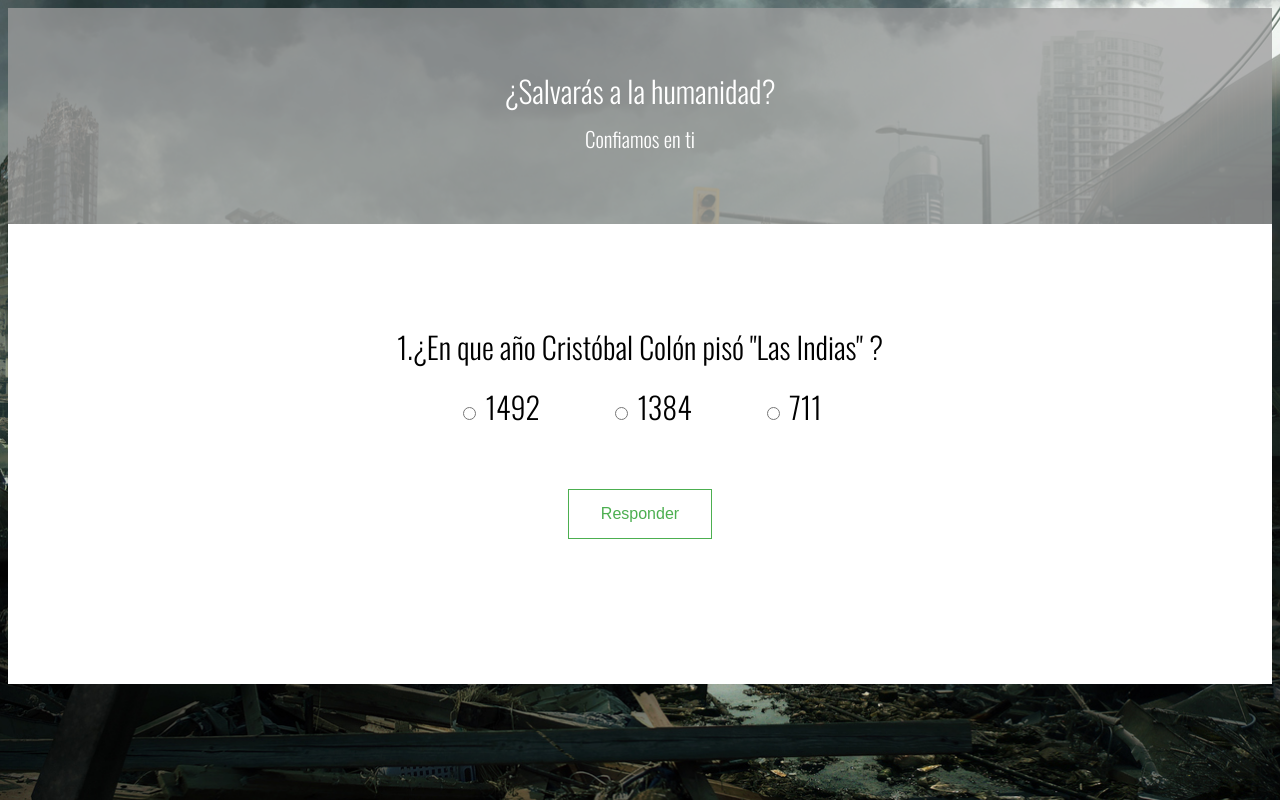
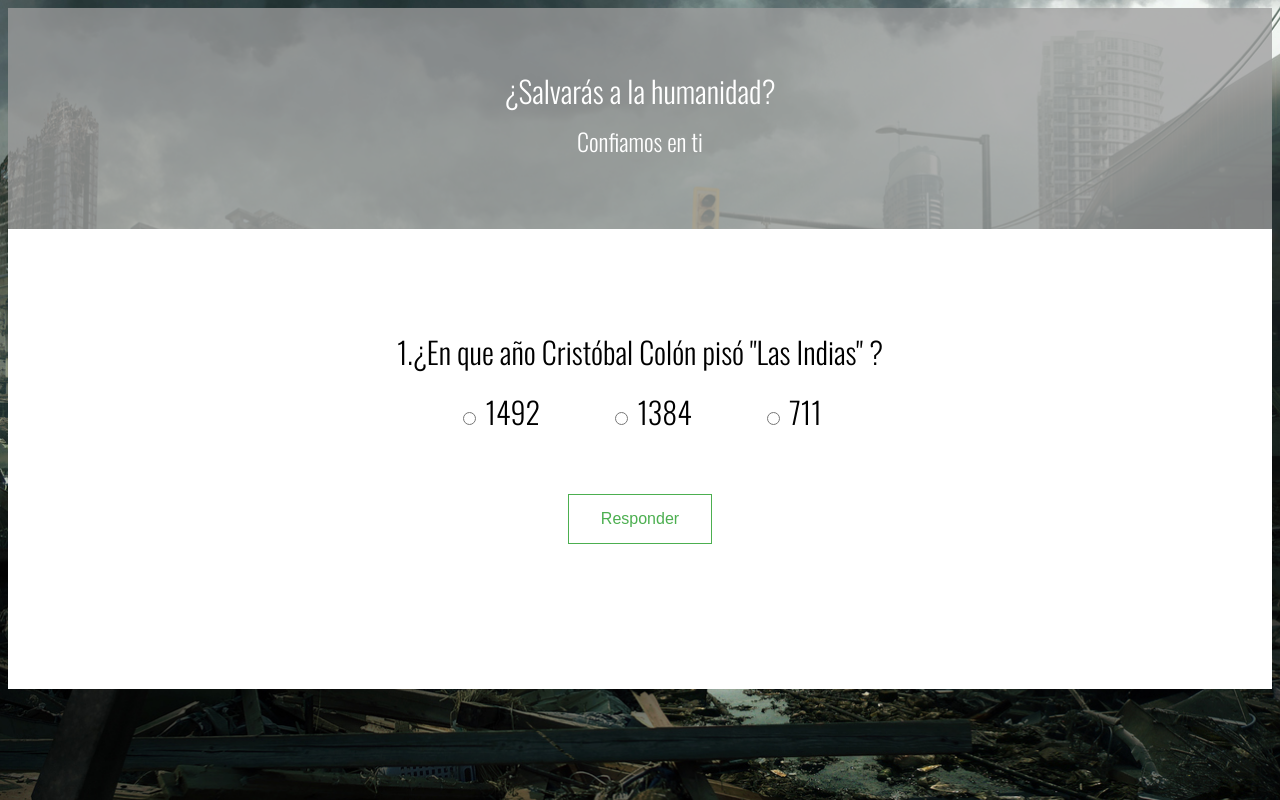
Before and after one commit to prf1998/pruebaPatricio, a plain HTML site: page pruebaPatricio/index.html in a window 1280 px wide. Both pictures are taken after a click on the button "Comenzar". Drawn offline with nearby package versions, Linux system fonts and the light colour scheme.

Commit message:
Arreglo loading() y revisión

```diff
--- a/pruebaPatricio/assets/css/pruebapatricio.css
+++ b/pruebaPatricio/assets/css/pruebapatricio.css
@@ -125,7 +125,7 @@ input[type=text], input[type=number] {
   animation-iteration-count: infinite;
   animation-timing-function: linear;
   left: 50%;
-  top: 50%;
+  top: 40%;
   position: absolute;
   visibility: hidden;
 }
--- a/pruebaPatricio/assets/js/pruebapatricio.js
+++ b/pruebaPatricio/assets/js/pruebapatricio.js
@@ -20,7 +20,7 @@
 	function Comenzar() {
 		document.getElementById('introduccion').innerHTML  = "¿Salvarás a la humanidad?";
 		loading('1');
-		document.getElementById('desarrollotest').innerHTML = "<div style='font-size:70%;margin: 10px;'>Confiamos en ti</div>";
+		document.getElementById('desarrollotest').innerHTML = "<div style='font-size:80%;margin: 10px;'>Confiamos en ti</div>";
 
 	}
 
@@ -231,7 +231,7 @@
 			    if (aciertos >= 5) { //Si el usuario responde a la ultima pregunta y los aciertos son mayor igual a 5 habrá ganado
 				    finalizar	= true;
 					document.getElementById('contenidopreguntas').innerHTML = "<div id='final'><h3> Ole y ole los caracoles!! Nos has salvado!!</h3>"+
-					"<div style='color:green;'> Aciertos:"+aciertos
+					"<div style='color:#44f044;'> Aciertos:"+aciertos
 					+"/10</div><div style='color:red;display:inline-block'>Errores:"+errores+"/10</div></div>";
 					document.getElementById('final').style.display="block";
 				    document.getElementById('desarrollotest').innerHTML = "<div style='display:inline-block;'> Enhorabuena!!"+
@@ -245,14 +245,14 @@
 		document.getElementById('desarrollotest').innerHTML = "<div style='display:inline-block;'> Sabía yo que no podríamos confiar en ti, bueno,"+
 		"inténtalo de nuevo anda...</div><button id='buttoncomenzar' onClick='document.location.reload()'>Volvamos a empezar...</button> ";
 		} else if (!finalizar){
-		document.getElementById('desarrollotest').innerHTML = "<div style='color:green;display:inline-block;font-size:70%;margin: 10px;'> Aciertos:"+aciertos
-		+"/10</div><div style='color:#c32222;display:inline-block;font-size:70%;'>Errores:"+errores+"/10</div>";
+		document.getElementById('desarrollotest').innerHTML = "<div style='color:#44f044;display:inline-block;font-size:80%;margin: 10px;'> Aciertos:"+aciertos
+		+"/10</div><div style='color:#c32222;display:inline-block;font-size:80%;'>Errores:"+errores+"/10</div>";
 		}
 	}
 //Funcion encargada de volver a la anterior pregunta
 function Anterior(pregunta,preguntaanterior){
 		loading(pregunta);
-		document.getElementById('pregunta'+pregunta).style.display = "block";
+
 		document.getElementById('pregunta'+preguntaanterior).style.display = "none";
 }
 
```
